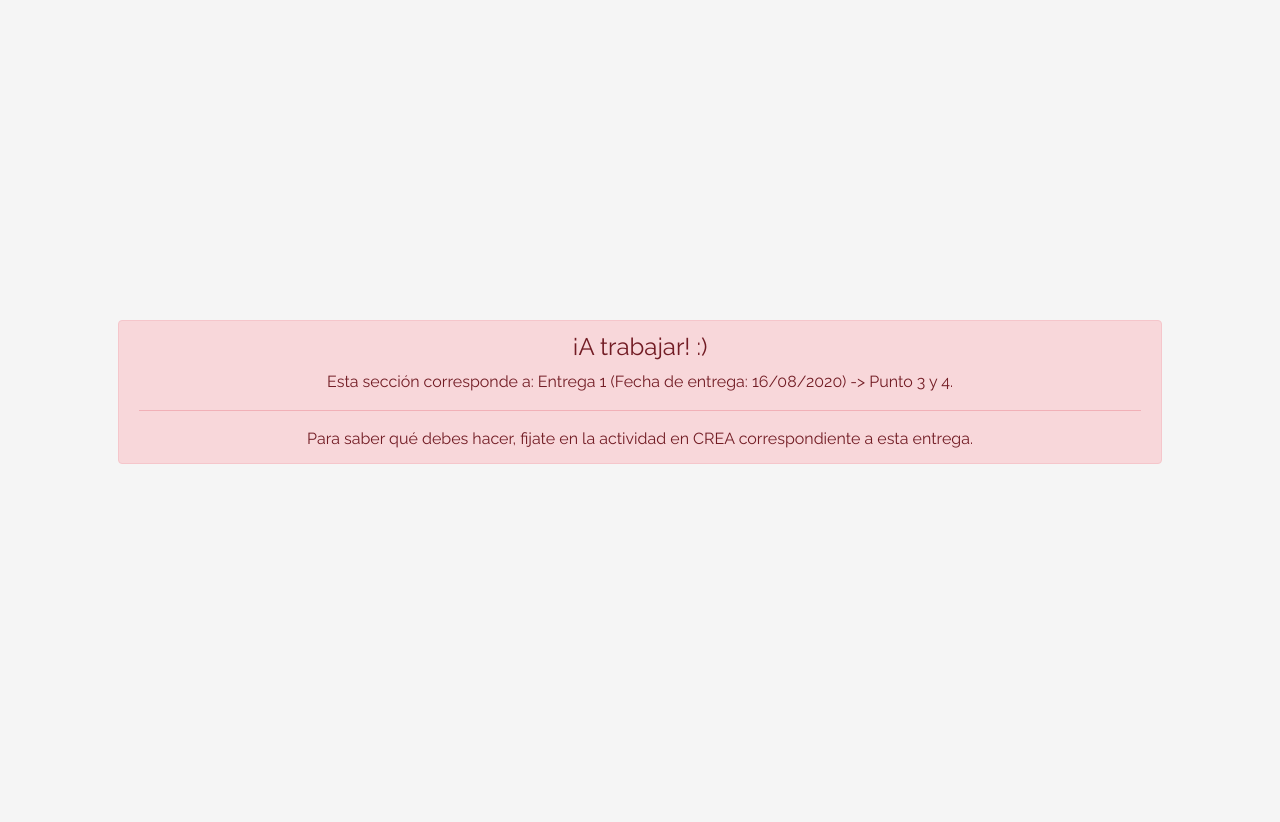
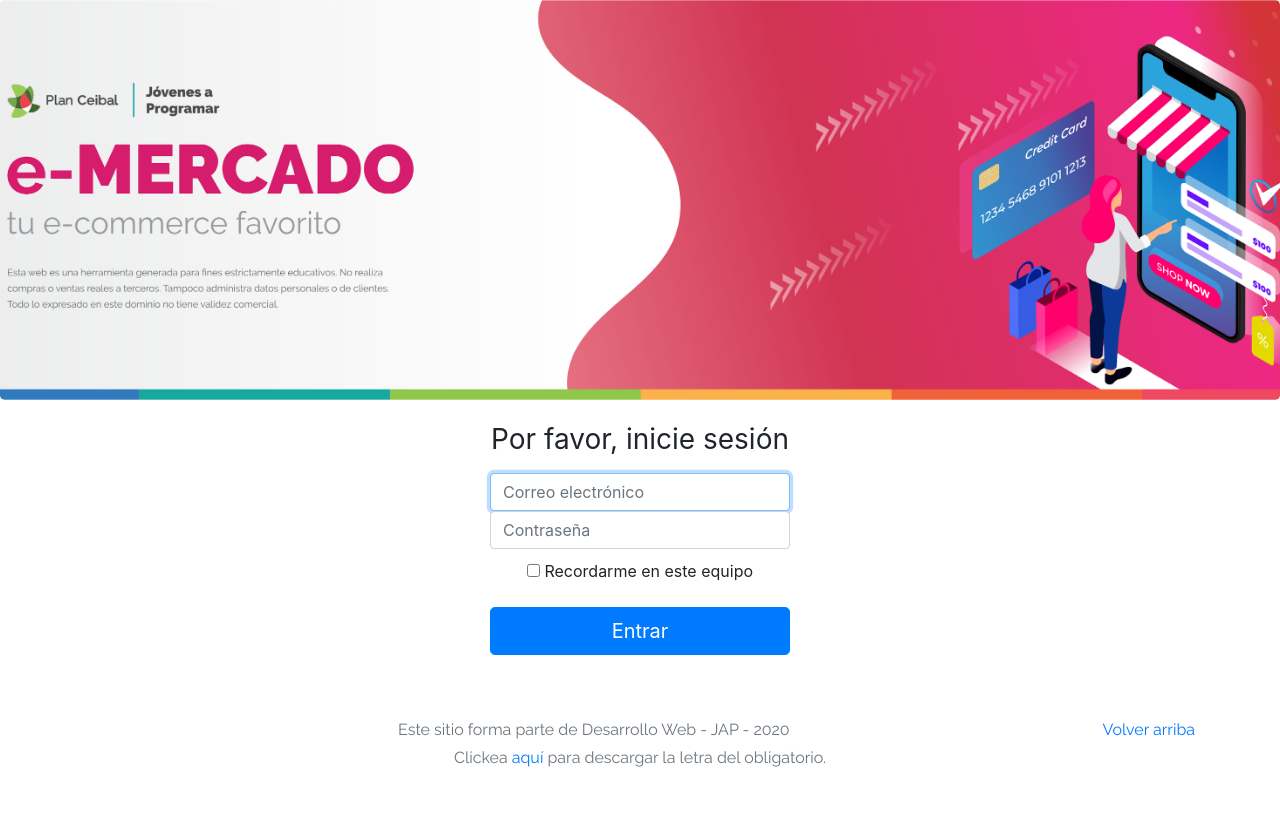
Before and after one commit to cabrerajuanjo/workspace, a plain HTML site: page login.html in a window 1280 px wide. Before the commit the page ends 800 px from the top, so only its background shows below. Drawn offline with Linux system fonts and the light colour scheme.

Commit message:
Entrega 1

```diff
--- a/js/init.js
+++ b/js/init.js
@@ -7,11 +7,20 @@ const PRODUCT_INFO_COMMENTS_URL = "https://japdevdep.github.io/ecommerce-api/pro
 const CART_INFO_URL = "https://japdevdep.github.io/ecommerce-api/cart/987.json";
 const CART_BUY_URL = "https://japdevdep.github.io/ecommerce-api/cart/buy.json";
 
-var showSpinner = function(){
+let passedThroughLogin = sessionStorage.getItem("login");
+
+if(!passedThroughLogin)
+{
+    window.location = "login.html";
+}
+
+var showSpinner = function()
+{
   document.getElementById("spinner-wrapper").style.display = "block";
 }
 
-var hideSpinner = function(){
+var hideSpinner = function()
+{
   document.getElementById("spinner-wrapper").style.display = "none";
 }
 
--- a/js/login.js
+++ b/js/login.js
@@ -1,6 +1,18 @@
+function autenticar()
+{
+    let email = document.getElementById("email");
+    let password = document.getElementById("password");
+    if((email.value !== "") && (password.value !== ""))
+    {
+        sessionStorage.setItem("login", true);
+        window.location = "index.html";
+    }
+}
+
 //Función que se ejecuta una vez que se haya lanzado el evento de
 //que el documento se encuentra cargado, es decir, se encuentran todos los
 //elementos HTML presentes.
-document.addEventListener("DOMContentLoaded", function(e){
+document.addEventListener("DOMContentLoaded", function(e)
+{
 
 });
--- a/login.html
+++ b/login.html
@@ -14,11 +14,12 @@
     <link href="css/bootstrap.min.css" rel="stylesheet">
     <link href="css/styles.css" rel="stylesheet">
     <style>
-    html, body{
+        html,
+        body {
             height: 100%;
         }
 
-    body {
+        /* body {
       display: -ms-flexbox;
       display: flex;
       -ms-flex-align: center;
@@ -26,7 +27,7 @@
       padding-top: 40px;
       padding-bottom: 40px;
       background-color: #f5f5f5;
-    }
+    } */
 
         .signin {
             width: 100%;
@@ -34,20 +35,64 @@
             padding: 15px;
             margin: auto;
         }
+
+        /* .signin input[type="email"] {
+            margin-bottom: -1px;
+            border-bottom-right-radius: 0;
+            border-bottom-left-radius: 0;
+        }*/
+
+        .signin input[type="password"] {
+            margin-bottom: 10px;
+            /* border-top-left-radius: 0;
+            border-top-right-radius: 0; */
+        }
     </style>
 </head>
 
 <body class="text-center">
-  <div class="container p-5">
-    <div class="alert alert-danger" role="alert" style="position: relative; width:auto; top: 0;">
-      <h4 class="alert-heading">¡A trabajar! :)</h4>
-      <p>Esta sección corresponde a: Entrega 1 (Fecha de entrega: 16/08/2020) -> Punto 3 y 4.</p>
-      <hr>
-      <p class="mb-0">Para saber qué debes hacer, fijate en la actividad en CREA correspondiente a esta entrega.</p>
+
+    <main role="main">
+        <section class="jumbotron text-center">
+            <div class="m-5">
+                <h1></h1>
             </div>
+        </section>
+
+        <h1></h1>
+        <form class="signin">
+            <h1 class="h3 mb-3 font-weight-normal">Por favor, inicie sesión</h1>
+
+            <input id="email" type="email" id="inputEmail" class="form-control" placeholder="Correo electrónico" required autofocus>
+
+            <input id="password" type="password" id="inputPassword" class="form-control" placeholder="Contraseña" required>
+            <div class="checkbox mb-3">
+                <label>
+                    <input type="checkbox" value="remember-me"> Recordarme en este equipo
+                </label>
             </div>
+            <input type="button" class="btn btn-lg btn-primary btn-block" onclick="autenticar()" value="Entrar">
+        </form>
 
-  <script src="js/init.js"></script>
+    </main>
+
+    <footer class="text-muted">
+        <div class="container">
+            <p class="float-right">
+                <a href="#">Volver arriba</a>
+            </p>
+            <p>Este sitio forma parte de Desarrollo Web - JAP - 2020</p>
+            <p>Clickea <a target="_blank" href="Letra.pdf">aquí</a> para descargar la letra del obligatorio.</p>
+        </div>
+    </footer>
+
+    <script src="js/jquery-3.4.1.min.js"></script>
+    <script src="js/bootstrap.bundle.min.js"></script>
+
+
     <script src="js/login.js"></script>
+
+
 </body>
+
 </html>
```
Lines whose indentation alone changed are shown as unchanged.
